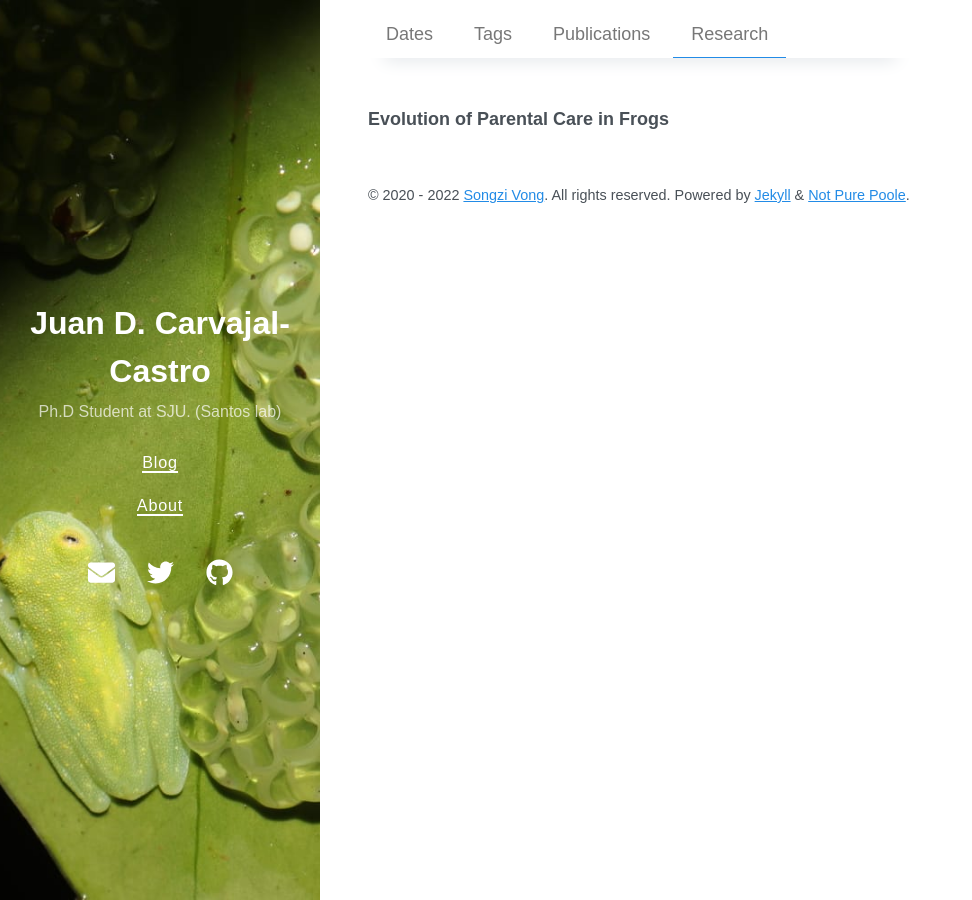
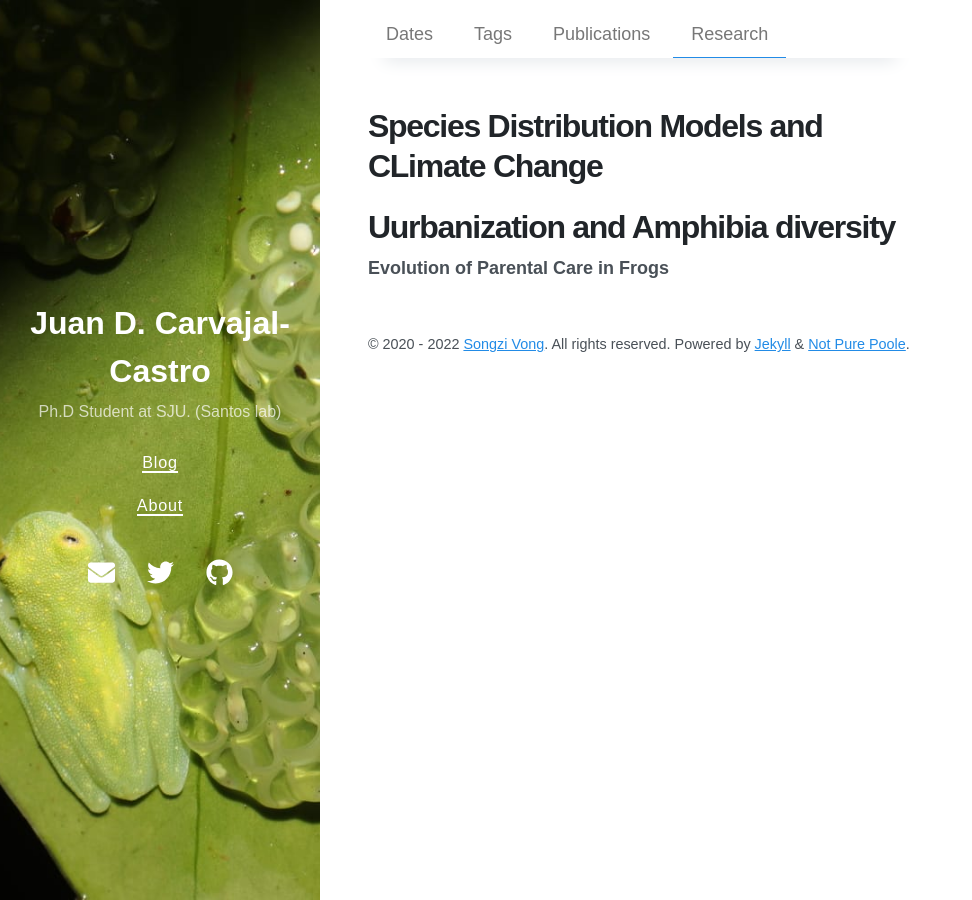
Before and after one commit to carvajaljcastro/carvajaljcastro.github.io, a Jekyll site: the page built from research.md, in a window 1280 px wide. Shown: the whole page, without its empty margins (0-972 px from the left). Built offline with Jekyll 4.4.1, drawn with Linux system fonts in a browser that asks for light colours; nearby versions of some CDN libraries.

Commit message:
Commit 9

```diff
--- a/_layouts/Research_text.html
+++ b/_layouts/Research_text.html
@@ -6,12 +6,12 @@ layout: default
 <!DOCTYPE html>
 <html>
   <head>
-    <title>
-        <p><b>Species Distribution Models and CLimate change</b></p>
-    </title>
+
+
   </head>
   <body>
-
+    <h1><b>Species Distribution Models and CLimate Change</b></h1>
+    <h1><b>Uurbanization and Amphibia diversity</b></h1>
     <p><b>Evolution of Parental Care in Frogs</b></p>
 
 </body>
```
